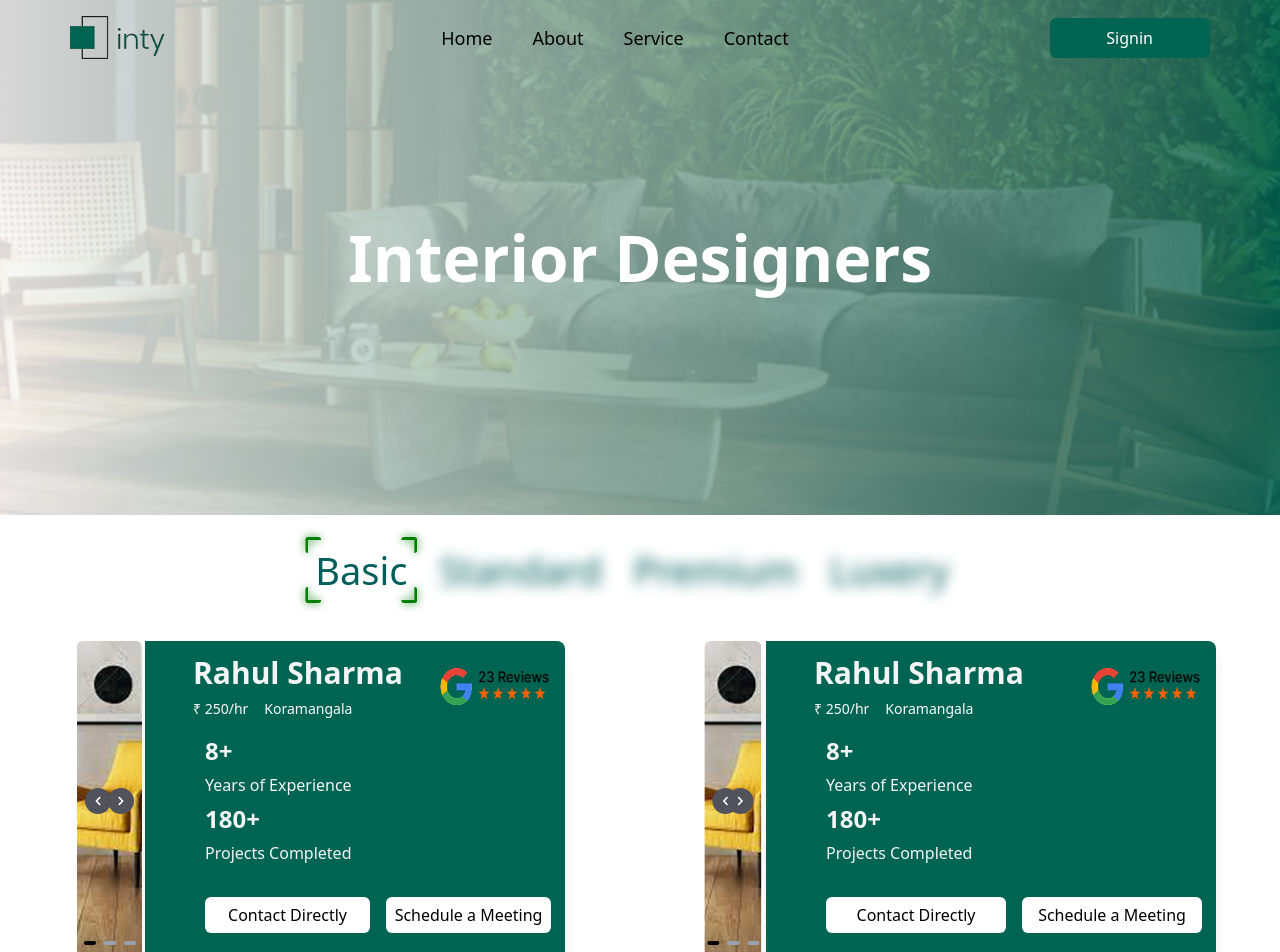
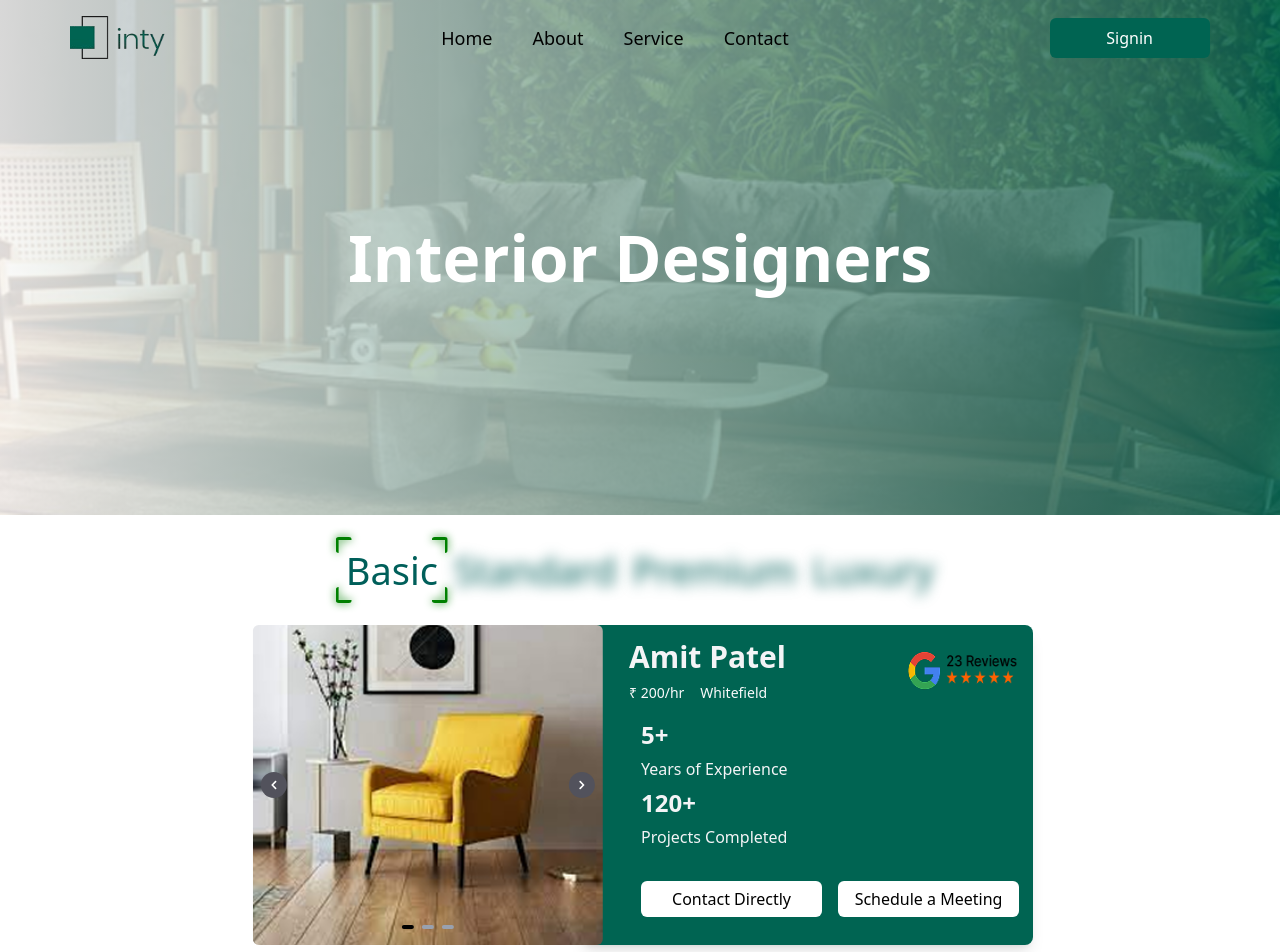
Before and after one commit to saiyam0211/inty-frontend, a React (Vite) app: page /interiordesigner in a window 1280 px wide. Shown: the top 952 px of the page. Built offline with nearby package versions, Linux system fonts and the light colour scheme; no server answers.

Commit message:
filter done

```diff
--- a/src/components/ProfileCard/Profilecard.jsx
+++ b/src/components/ProfileCard/Profilecard.jsx
@@ -1,104 +1,8 @@
-// import React from "react";
-// import review from "../../assets/googlereview.png"
-
-// const ProfileCard = () => {
-//   return (
-//     <div className="bg-[rgba(0,100,82,1)] p-6 rounded-lg shadow-lg mx-auto pl-8">
-//       <div className="text-center flex justify-around items-center gap-4">
-//         <div className="flex flex-col items-center justify-center">
-//         <h2 className="text-3xl font-bold text-gray-100">Som Prakash</h2>
-//         <div className="flex justify-start gap-10 mt-2">
-//         <p className="font-normal text-sm leading-[16.94px] tracking-normal text-gray-50">200/hr</p>
-//         <p className="font-normal text-sm leading-[16.94px] tracking-normal text-gray-50">Whitefield</p>
-//         </div>
-//         </div>
-//         <img src={review} alt="" className="w-[121px] h-[61.30px]" />
-//       </div>
-
-//       <div className="mt-4 pl-8">
-//         <div className="flex justify-between flex-col gap-1.5">
-//           <p className="font-bold text-2xl leading-[31.47px] tracking-normal text-gray-100">10+</p>
-//           <p className="font-medium text-base leading-[19.36px] tracking-normal text-gray-100"> Years of Experience</p>
-//           <p className="font-bold text-2xl leading-[31.47px] tracking-normal text-gray-100">250+ </p>
-//           <p className="font-medium text-base leading-[19.36px] tracking-normal text-gray-100">Projects Completed </p>
-//         </div>
-//       </div>
-
-//       <div className="mt-6 flex gap-4 pl-8 mb-3.5 ">
-//         <button className="w-xs h-9 bg-white text-black rounded-md">
-//           Contact Directly
-//         </button>
-//         <button className="w-xs h-9 bg-white text-black rounded-md">
-//           Schedule a Meeting
-//         </button>
-//       </div>
-//     </div>
-//   );
-// };
-
-// export default ProfileCard;
-// import React from "react";
-// import review from "../../assets/googlereview.png";
-
-// const ProfileCard = () => {
-//   return (
-//     <div className="bg-[rgba(0,100,82,1)] p-5 rounded-r-lg  shadow-lg mx-auto pl-8 w-full max-w-md sm:max-w-lg">
-//       <div className="text-center sm:text-left flex flex-col sm:flex-row justify-between items-center gap-4">
-//         <div className="flex flex-col items-center sm:items-start">
-//           <h2 className="text-3xl font-bold text-gray-100">Som Prakash</h2>
-//           <div className="flex flex-wrap justify-center sm:justify-start gap-4 mt-2">
-//             <p className="font-normal text-sm text-gray-50">₹200/hr</p>
-//             <p className="font-normal text-sm text-gray-50">Whitefield</p>
-//           </div>
-//         </div>
-//         <img src={review} alt="Google Review" className="w-[121px] h-[61.30px]" />
-//       </div>
-
-//       <div className="mt-4 pl-4 sm:pl-8">
-//         <div className="flex flex-col gap-1.5 text-center sm:text-left">
-//           <p className="font-bold text-2xl text-gray-100">10+</p>
-//           <p className="font-medium text-base text-gray-100">Years of Experience</p>
-//           <p className="font-bold text-2xl text-gray-100">250+ </p>
-//           <p className="font-medium text-base text-gray-100">Projects Completed</p>
-//         </div>
-//       </div>
-
-//       <div className="mt-6 flex flex-col sm:flex-row gap-4 pl-4 sm:pl-8 mb-3.5">
-//         <button className="w-full sm:w-auto h-9 bg-white text-black rounded-md">
-//           Contact Directly
-//         </button>
-//         <button className="w-full sm:w-auto h-9 bg-white text-black rounded-md">
-//           Schedule a Meeting
-//         </button>
-//       </div>
-//     </div>
-//   );
-// };
-
-// export default ProfileCard;
 import React from "react";
 import review from "../../assets/googlereview.png";
 
-// Dummy data for 20 profiles
-const dummyProfiles = [
-  {
-    name: "Rahul Sharma",
-    rate: "₹ 250/hr",
-    location: "Koramangala",
-    reviewImage: review,
-    experience: "8+",
-    projectsCompleted: "180+",
-    buttons: [
-      { label: "Contact Directly", onClick: "contactDirectly" },
-      { label: "Schedule a Meeting", onClick: "scheduleMeeting" },
-    ],
-  },
-];
-
 // ProfileCard component
-const ProfileCard = ({ profile }) => {
-  const { name, rate, location, reviewImage, experience, projectsCompleted, buttons } = profile;
-
+const ProfileCard = ({ name, rate, location, reviewImage, experience, projectsCompleted }) => {
   return (
     <div className="bg-[rgba(0,100,82,1)] md:p-3.5 rounded-b-lg md:rounded-r-lg shadow-lg mx-auto md:pl-12 w-full max-w-md sm:max-w-lg p-4">
       <div className="text-center sm:text-left flex flex-col sm:flex-row justify-between items-center md:gap-4 gap-2">
@@ -122,29 +26,15 @@ const ProfileCard = ({ profile }) => {
       </div>
 
       <div className="mt-8 flex flex-col sm:flex-row gap-4 md:pl-3 sm:pl-8 mb-3.5">
-        {buttons.map((button, index) => (
-          <button
-            key={index}
-            className="w-full sm:w-2xl h-9 bg-white text-black rounded-md"
-            onClick={() => console.log(button.onClick)}
-          >
-            {button.label}
-          </button>
-        ))}
+        <button className="w-full sm:w-2xl h-9 bg-white text-black rounded-md">
+          Contact Directly
+        </button>
+        <button className="w-full sm:w-2xl h-9 bg-white text-black rounded-md">
+          Schedule a Meeting
+        </button>
       </div>
     </div>
   );
 };
 
-// ProfileList component to render all profiles
-const ProfileList = () => {
-  return (
-    <div className="flex flex-wrap gap-4 p-4">
-      {dummyProfiles.map((profile, index) => (
-        <ProfileCard key={index} profile={profile} />
-      ))}
-    </div>
-  );
-};
-
-export default ProfileList;
+export default ProfileCard;
--- a/src/pages/InteriorDesigner/InteriorDesigner.jsx
+++ b/src/pages/InteriorDesigner/InteriorDesigner.jsx
@@ -1,38 +1,46 @@
-
 import React, { useState } from 'react';
+import review from "../../assets/googlereview.png";
 import backgroundImage from "../../assets/background.png";
 import Header from "../../components/Navbar/Navbar";
 import Footer from "../../components/Footer/Footer";
-import FocusLinks from '../../components/FocusLink/Focuslink';
+import TrueFocus from '../../components/FocusLink/Focuslink';
 import Carousel from "../../components/TableCorousel/Tablecorousel";
 import ProfileCard from '../../components/ProfileCard/Profilecard';
 import LogoGrid from '../../components/Logogrid/Logogrid';
 
-
 // Sample Data (Replace this with actual API data)
 const profiles = [
-  { id: 1, name: "Rahul Sharma", projectsCompleted: 180 },
-  { id: 2, name: "Priya Singh", projectsCompleted: 300 },
-  { id: 3, name: "Amit Patel", projectsCompleted: 120 },
-  { id: 4, name: "Neha Gupta", projectsCompleted: 200 },
-  { id: 5, name: "Vikram Singh", projectsCompleted: 400 },
-  { id: 6, name: "Anjali Mehta", projectsCompleted: 150 },
-  { id: 7, name: "Suresh Kumar", projectsCompleted: 260 },
+  { id: 1, name: "Rahul Sharma", rate: "₹ 250/hr", location: "Koramangala", reviewImage: review, experience: "8+", projectsCompleted: "180+" },
+  { id: 2, name: "Priya Singh", rate: "₹ 300/hr", location: "Indiranagar", reviewImage: review, experience: "10+", projectsCompleted: "300+" },
+  { id: 3, name: "Amit Patel", rate: "₹ 200/hr", location: "Whitefield", reviewImage: review, experience: "5+", projectsCompleted: "120+" },
+  { id: 4, name: "Neha Gupta", rate: "₹ 350/hr", location: "HSR Layout", reviewImage: review, experience: "9+", projectsCompleted: "200+" },
+  { id: 5, name: "Vikram Singh", rate: "₹ 400/hr", location: "Jayanagar", reviewImage: review, experience: "17+", projectsCompleted: "400+" },
+  { id: 6, name: "Anjali Mehta", rate: "₹ 220/hr", location: "BTM Layout", reviewImage: review, experience: "16+", projectsCompleted: "150+" },
+  { id: 7, name: "Suresh Kumar", rate: "₹ 280/hr", location: "Marathahalli", reviewImage: review, experience: "7+", projectsCompleted: "260+" },
+  { id: 8, name: "Ramesh Kumar", rate: "₹ 260/hr", location: "Sarjapur Road", reviewImage: review, experience: "15+", projectsCompleted: "100+" },
+  { id: 9, name: "Kavita Sharma", rate: "₹ 320/hr", location: "Electronic City", reviewImage: review, experience: "12+", projectsCompleted: "220+" },
+  { id: 10, name: "Arun Singh", rate: "₹ 380/hr", location: "Banashankari", reviewImage: review, experience: "11+", projectsCompleted: "350+" },
+  { id: 11, name: "Sunita Singh", rate: "₹ 240/hr", location: "Malleshwaram", reviewImage: review, experience: "6+", projectsCompleted: "180+" },
+  { id: 12, name: "Rajesh Mehta", rate: "₹ 300/hr", location: "Yelahanka", reviewImage: review, experience: "14+", projectsCompleted: "300+" },
 ];
 
-// Categories & Thresholds
+// Categories & Thresholds (Experience in years)
 const categories = {
-  "Basic": 150,
-  "Pro": 250,
-  "Pro Max": 300,
-  "Luxe": 400
+  "Basic": { min: 0, max: 7 },
+  "Standard": { min: 7, max: 12 },
+  "Premium": { min: 12, max: 17 },
+  "Luxury": { min: 17, max: Infinity }
 };
 
 const InteriorDesigner = () => {
   const [selectedCategory, setSelectedCategory] = useState("Basic");
 
   // Filter Profiles based on selected focus category
-  const filteredProfiles = profiles.filter(profile => profile.projectsCompleted >= categories[selectedCategory]);
+  const filteredProfiles = profiles.filter(profile => {
+    const experience = parseInt(profile.experience);
+    const { min, max } = categories[selectedCategory];
+    return experience >= min && experience < max;
+  });
 
   return (
     <div className="bg-white">
@@ -54,29 +62,26 @@ const InteriorDesigner = () => {
 
       {/* Focus Links (Pass the setSelectedCategory function) */}
       <div className="m-8 px-4">
-        <FocusLinks setSelectedCategory={setSelectedCategory} />
+        <TrueFocus sentence="Basic Standard Premium Luxury" onCategorySelect={setSelectedCategory} />
       </div>
 
       {/* Carousel & Filtered ProfileCards */}
+      <div className="flex flex-wrap justify-center gap-8">
         {filteredProfiles.length > 0 ? (
           filteredProfiles.map(profile => (
-          <div className='flex md:flex-row flex-col md:justify-around justify-center '>
-
-          <div key={profile.id} className="flex flex-col md:flex-row justify-center items-center md:mb-10">
-            <div className='w-full max-w-xs sm:max-w-md md:max-w-[550px] md:ml-16 md:transform md:translate-x-1/5 md:translate-y-0 translate-y-5 '>
+            <div key={profile.id} className="flex flex-col md:flex-row justify-center items-center md:mb-10 w-full ">
+              <div className='w-[350px] max-w-xs sm:max-w-md md:max-w-[550px] md:ml-8 md:transform md:translate-x-1/16 md:translate-y-0 translate-y-5 '>
                 <Carousel />
               </div>
-            <div className='w-full max-w-[352px] sm:max-w-md md:max-w-[500px] md:pr-12  '>
-              <ProfileCard name={profile.name} projectsCompleted={profile.projectsCompleted} />
-            </div>
-          </div>
-          <div key={profile.id} className="flex flex-col md:flex-row justify-center items-center md:mb-10">
-            <div className='w-full max-w-xs sm:max-w-md md:max-w-[550px] md:ml-16 md:transform md:translate-x-1/5 md:translate-y-0 translate-y-5 '>
-              <Carousel />
-            </div>
-            <div className='w-full max-w-[352px] sm:max-w-md md:max-w-[530px] md:pr-12  '>
-              <ProfileCard name={profile.name} projectsCompleted={profile.projectsCompleted} />
-            </div>
+              <div className='w-full max-w-[352px] sm:max-w-md md:max-w-[500px] p-4 md:p-0 md:pr-12'>
+                <ProfileCard
+                  name={profile.name}
+                  rate={profile.rate}
+                  location={profile.location}
+                  reviewImage={profile.reviewImage}
+                  experience={profile.experience}
+                  projectsCompleted={profile.projectsCompleted}
+                />
               </div>
             </div>
           ))
@@ -84,14 +89,11 @@ const InteriorDesigner = () => {
           <p className="text-center text-gray-500 mt-8">No profiles available for this category.</p>
         )}
 
-
+      </div>
 
       <div className='p-6 flex flex-col gap-7'>
-       <LogoGrid/>
-
+        <LogoGrid />
       </div>
-
-
 
       {/* Footer Section */}
       <Footer />
```
Also changed, not shown: src/components/FocusLink/Focuslink.jsx (+9 -1 lines). Lines whose indentation alone changed are shown as unchanged.
